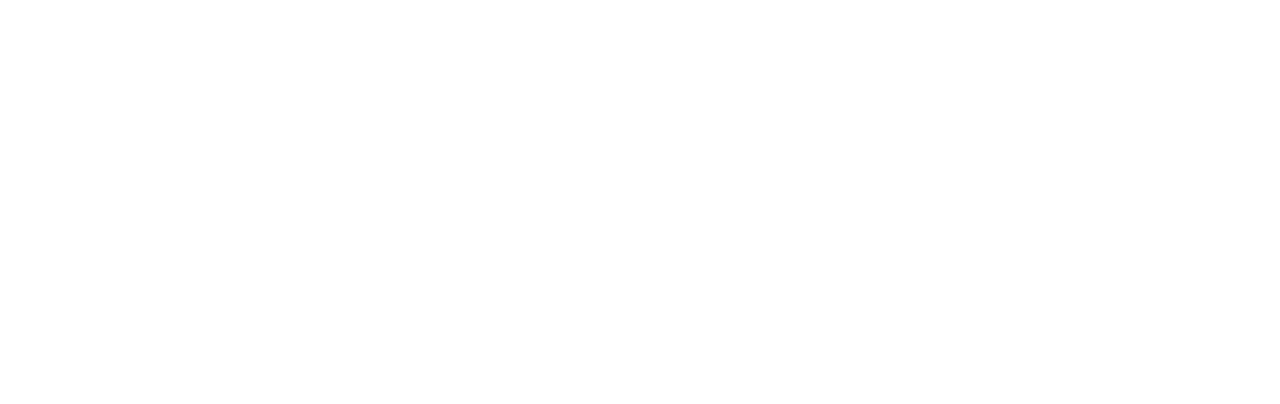
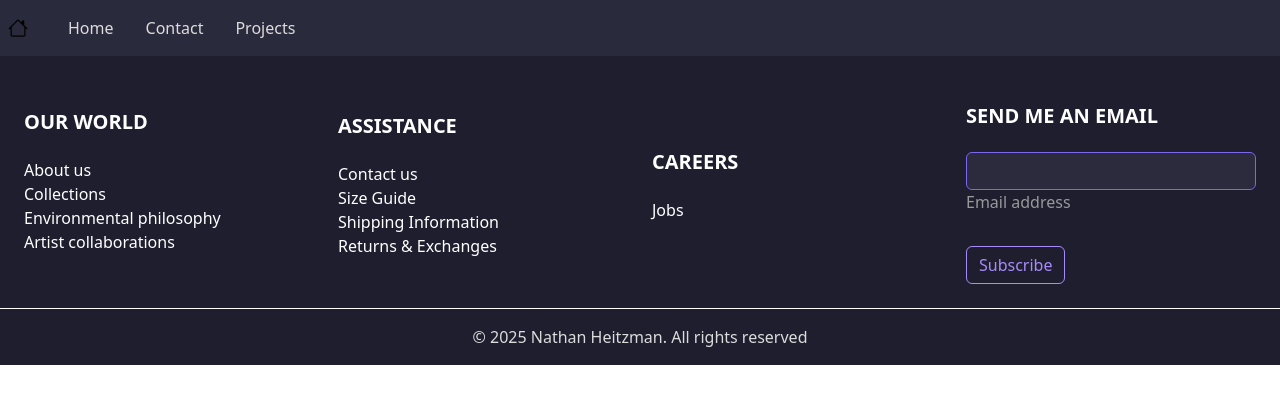
Before and after one commit to NathanHeitzman/Portfolio-Website, a React (Vite) app: page /projects in a window 1280 px wide. Before the commit this address had no page. Shown: the top 404 px of the page. Built offline with nearby package versions, Linux system fonts and the light colour scheme.

Commit message:
added/routed projects page

```diff
--- a/src/App.tsx
+++ b/src/App.tsx
@@ -3,6 +3,7 @@
 import "./assets/styles/Home.css";
 import Home from "./pages/Home";
 import ContactMe from "./pages/ContactMe";
+import Projects from "./pages/Projects"
 
 function App() {
   return (
@@ -10,7 +11,8 @@
       <Router>
         <Routes>
           <Route path="/" element={<Home />}></Route>
-          <Route path="/contact-me" element = {<ContactMe />}></Route>
+          <Route path="/contact-me" element ={<ContactMe />}></Route>
+          <Route path="/projects" element={<Projects />}></Route>
         </Routes>
       </Router>
     </>
--- a/src/components/NavBar.tsx
+++ b/src/components/NavBar.tsx
@@ -27,13 +27,18 @@
           <div className="collapse navbar-collapse" id="navbarSupportedContent">
             <ul className="navbar-nav me-auto mb-2 mb-lg-0">
               <li className="nav-item px-2">
-                <Link className="nav-link active" aria-current="page" to="/">
+                <Link className="nav-link" aria-current="page" to="/">
                   Home
                 </Link>
               </li>
               <li className="nav-item px-2">
                 <Link className="nav-link" to="/contact-me">
                   Contact
+                </Link>
+              </li>
+              <li className="nav-item px-2">
+                <Link className="nav-link" to="/projects">
+                  Projects
                 </Link>
               </li>
             </ul>
--- /dev/null
+++ b/src/pages/Projects.tsx
@@ -0,0 +1,13 @@
+import Navbar from "../components/NavBar";
+import Footer from "../components/Footer";
+
+const Projects = () => {
+    return(
+        <>
+        <Navbar />
+
+        <Footer />
+        </>
+    )
+}
+export default Projects;
```
